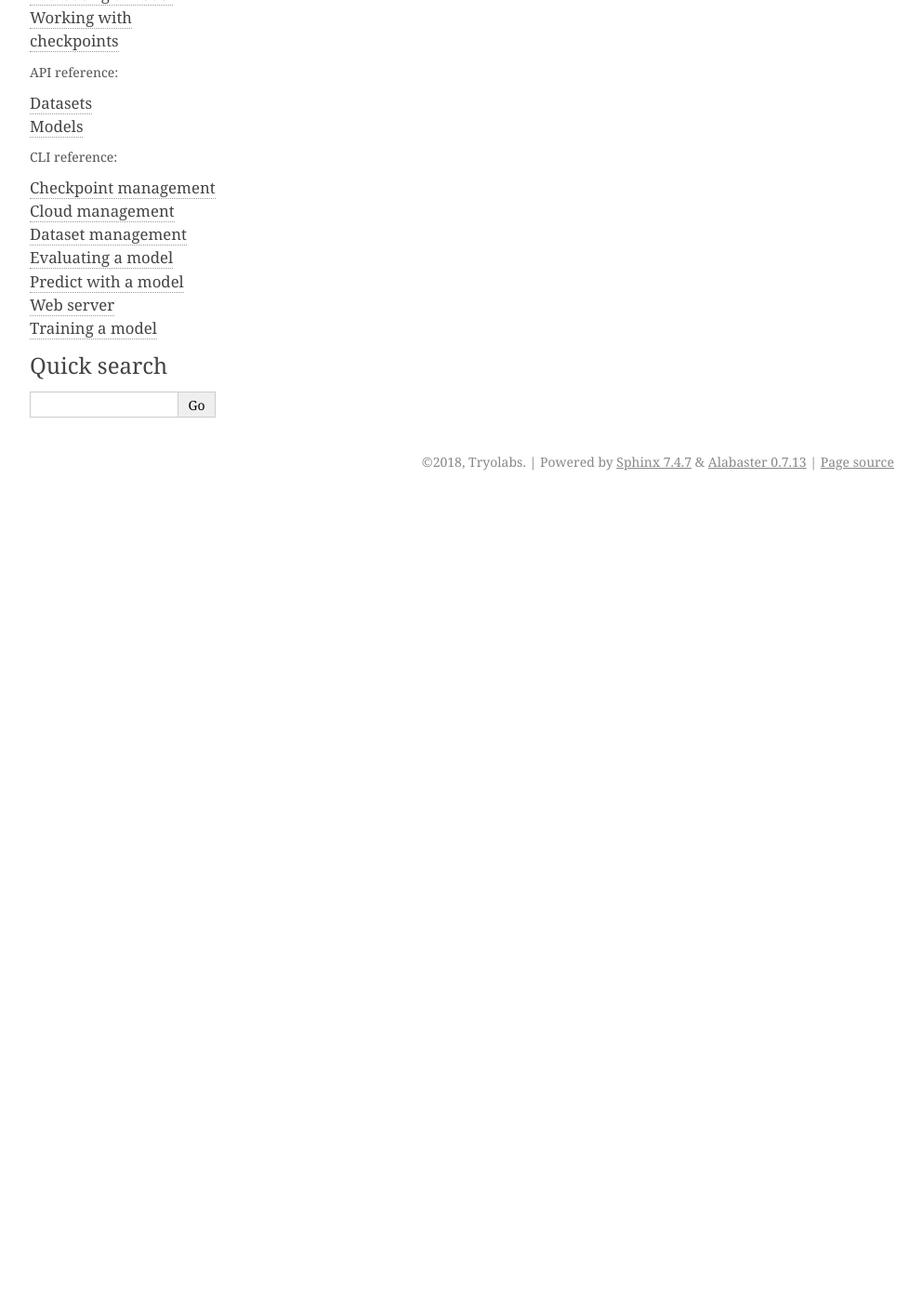
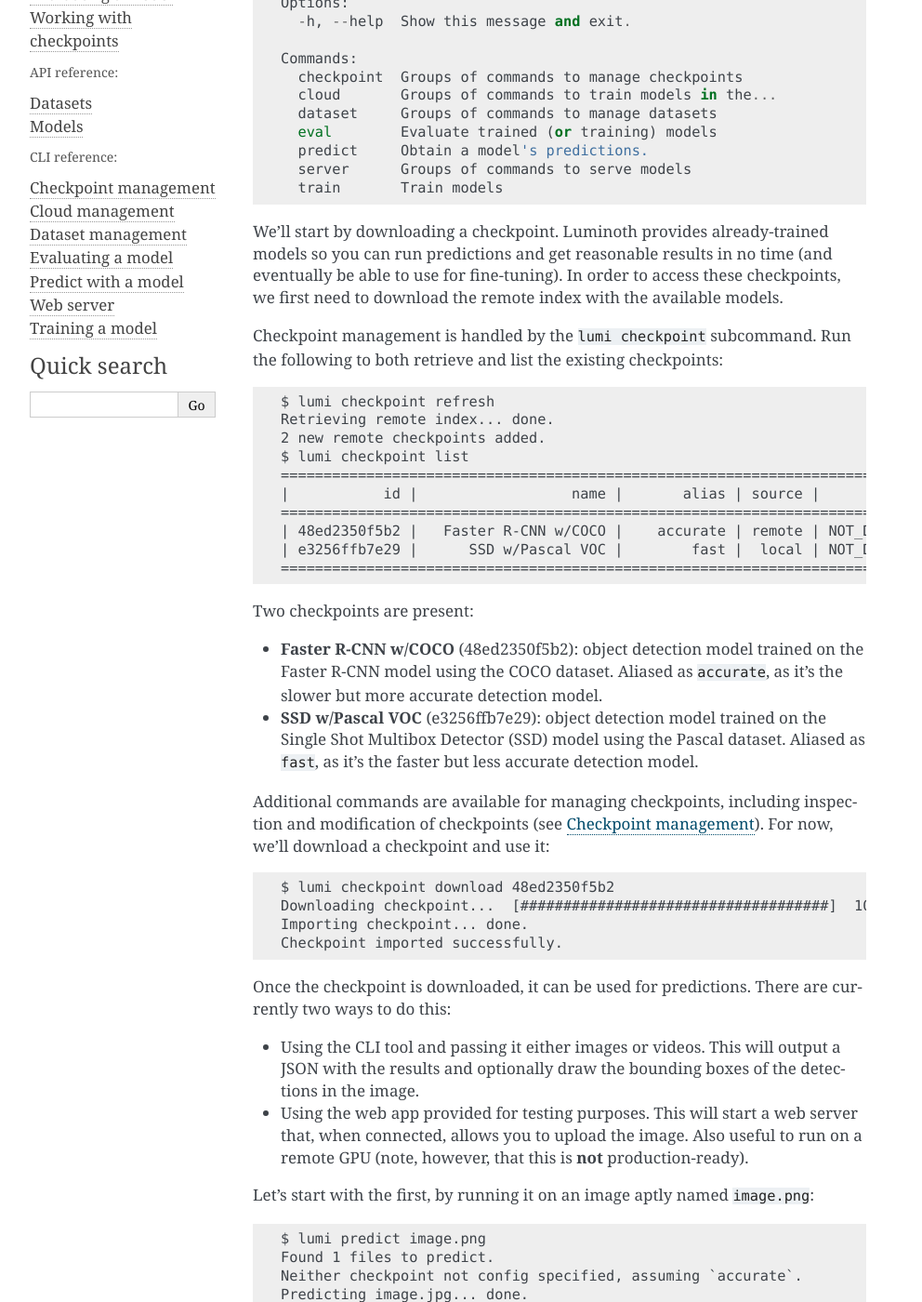
Before and after one commit to tryolabs/luminoth, a Sphinx documentation site: the page built from docs/usage/quickstart.rst, in a window 1280 px wide and 1400 px high, scrolled down 270 px. Shown: the whole window at 93% size, without its empty margins (148-1140 px from the left). Built offline with Sphinx 7.4.7, drawn with Linux system fonts in a browser that asks for light colours; the version number is read from the project's files by our own code; before the commit the page ends 900 px from its top, so only the background shows below that; some of the changed text lies outside the part shown.

Commit message:
Add doc quickstart with short tutorial

```diff
--- a/docs/usage/quickstart.rst
+++ b/docs/usage/quickstart.rst
@@ -3,10 +3,117 @@
 Getting started
 ===============
 
-::
+After going through the installation process (see :ref:`usage/installation`),
+the ``lumi`` CLI tool should be at your disposal. This tool is the main way to
+interact with Luminoth, allowing you to train new models, evaluate them, use
+them for predictions, manage your checkpoints and more. Running it will provide
+additional information::
 
-  $ lumi predict image1.png image2.png
+  Usage: lumi [OPTIONS] COMMAND [ARGS]...
 
-::
+  Options:
+    -h, --help  Show this message and exit.
+
+  Commands:
+    checkpoint  Groups of commands to manage checkpoints
+    cloud       Groups of commands to train models in the...
+    dataset     Groups of commands to manage datasets
+    eval        Evaluate trained (or training) models
+    predict     Obtain a model's predictions.
+    server      Groups of commands to serve models
+    train       Train models
+
+We'll start by downloading a checkpoint. Luminoth provides already-trained
+models so you can run predictions and get reasonable results in no time (and
+eventually be able to use for fine-tuning). In order to access these
+checkpoints, we first need to download the remote index with the available
+models.
+
+Checkpoint management is handled by the ``lumi checkpoint`` subcommand. Run the
+following to both retrieve and list the existing checkpoints::
+
+  $ lumi checkpoint refresh
+  Retrieving remote index... done.
+  2 new remote checkpoints added.
+  $ lumi checkpoint list
+  ================================================================================
+  |           id |                  name |       alias | source |         status |
+  ================================================================================
+  | 48ed2350f5b2 |   Faster R-CNN w/COCO |    accurate | remote | NOT_DOWNLOADED |
+  | e3256ffb7e29 |      SSD w/Pascal VOC |        fast |  local | NOT_DOWNLOADED |
+  ================================================================================
+
+Two checkpoints are present:
+
+- **Faster R-CNN w/COCO** (48ed2350f5b2): object detection model trained on the
+  Faster R-CNN model using the COCO dataset. Aliased as ``accurate``, as it's
+  the slower but more accurate detection model.
+
+- **SSD w/Pascal VOC** (e3256ffb7e29): object detection model trained on the
+  Single Shot Multibox Detector (SSD) model using the Pascal dataset. Aliased
+  as ``fast``, as it's the faster but less accurate detection model.
+
+Additional commands are available for managing checkpoints, including inspection
+and modification of checkpoints (see :ref:`cli/checkpoint`).  For now, we'll
+download a checkpoint and use it::
+
+  $ lumi checkpoint download 48ed2350f5b2
+  Downloading checkpoint...  [####################################]  100%
+  Importing checkpoint... done.
+  Checkpoint imported successfully.
+
+Once the checkpoint is downloaded, it can be used for predictions. There are
+currently two ways to do this:
+
+- Using the CLI tool and passing it either images or videos. This will output a
+  JSON with the results and optionally draw the bounding boxes of the
+  detections in the image.
+- Using the web app provided for testing purposes. This will start a web server
+  that, when connected, allows you to upload the image. Also useful to run on
+  a remote GPU (note, however, that this is **not** production-ready).
+
+Let's start with the first, by running it on an image aptly named
+``image.png``::
+
+  $ lumi predict image.png
+  Found 1 files to predict.
+  Neither checkpoint not config specified, assuming `accurate`.
+  Predicting image.jpg... done.
+  {
+    "file": "image.jpg",
+    "objects": [
+      {"bbox": [294, 231, 468, 536], "label": "person", "prob": 0.9997},
+      {"bbox": [494, 289, 578, 439], "label": "person", "prob": 0.9971},
+      {"bbox": [727, 303, 800, 465], "label": "person", "prob": 0.997},
+      {"bbox": [555, 315, 652, 560], "label": "person", "prob": 0.9965},
+      {"bbox": [569, 425, 636, 600], "label": "bicycle", "prob": 0.9934},
+      {"bbox": [326, 410, 426, 582], "label": "bicycle", "prob": 0.9933},
+      {"bbox": [744, 380, 784, 482], "label": "bicycle", "prob": 0.9334},
+      {"bbox": [506, 360, 565, 480], "label": "bicycle", "prob": 0.8724},
+      {"bbox": [848, 319, 858, 342], "label": "person", "prob": 0.8142},
+      {"bbox": [534, 298, 633, 473], "label": "person", "prob": 0.4089}
+    ]
+  }
+
+You can further specify the checkpoint to use (by using the ``--checkpoint``
+option), as well as indicating the minimum score to allow for bounding boxes
+(too low will detect noise, too high and won't detect anything), the number of
+detections, and so on.
+
+The second variant is even easier to use, just run the following command and go
+to `<http://127.0.0.1:5000>`_::
 
   $ lumi server web
+  Neither checkpoint not config specified, assuming `accurate`.
+   * Running on http://127.0.0.1:5000/ (Press CTRL+C to quit)
+
+In there, you'll be able to upload an image and see the results.
+
+And that's it for the basics! Next steps would be:
+
+- Prepare your own dataset to be consumed by Luminoth (see :ref:`usage/dataset`).
+- Train a custom model with your own data, either locally or in Google Cloud
+  (see :ref:`usage/training`).
+- Turn your custom model into a checkpoint for easier sharing and usage (see
+  :ref:`usage/checkpoints`).
+- Use the Python API to call Luminoth models within Python.
```
